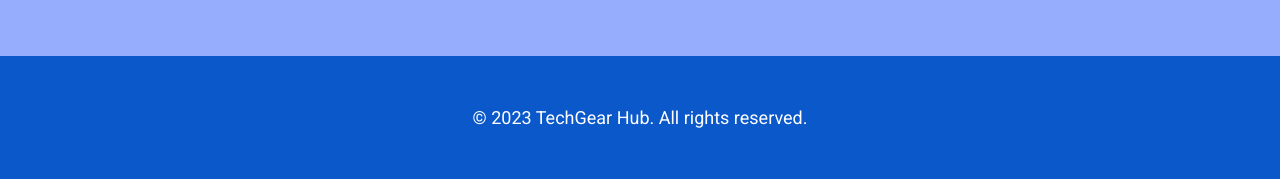
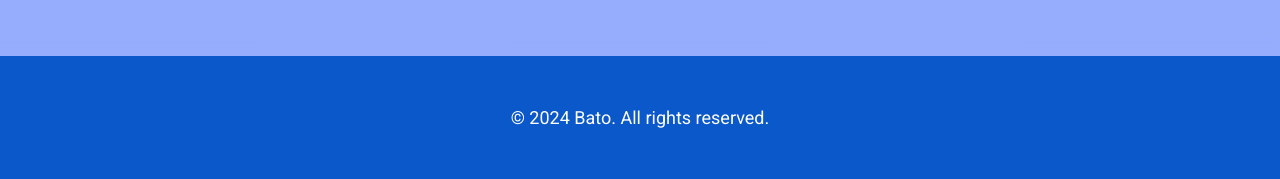
Before and after one commit to desang1100/DISC-PERSONALITY-MODEL, a Flask app: page / in a window 1280 px wide. Shown: the part 2900-3079 px from the top of the page. Run offline with Flask 3, Linux system fonts and the light colour scheme; parts of the project's set-up code (start-up, migrations or seed data) failed here and were passed over; some libraries are stand-ins or nearby versions.

Commit message:
Update index.html

```diff
--- a/templates/index.html
+++ b/templates/index.html
@@ -274,7 +274,7 @@
 
   <footer class="footer-section">
     <p class="text-center py-5 mb-0">
-      &copy; 2023 TechGear Hub. All rights reserved.
+      &copy; 2024 Bato. All rights reserved.
     </p>
   </footer>
 {% endblock %}
```
